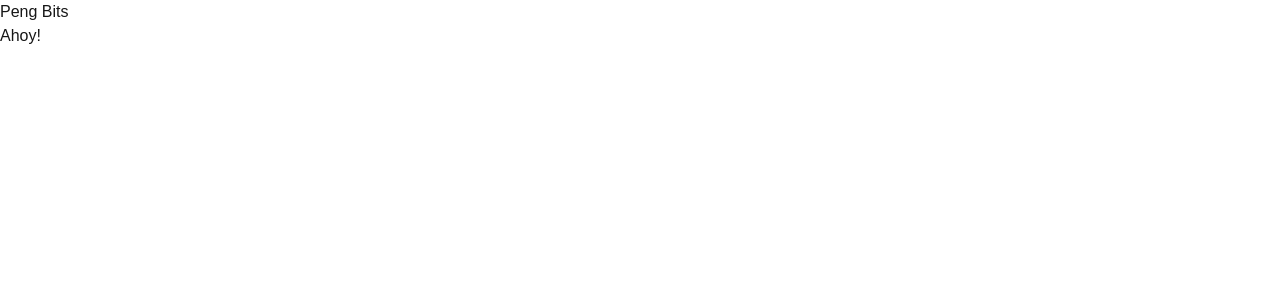
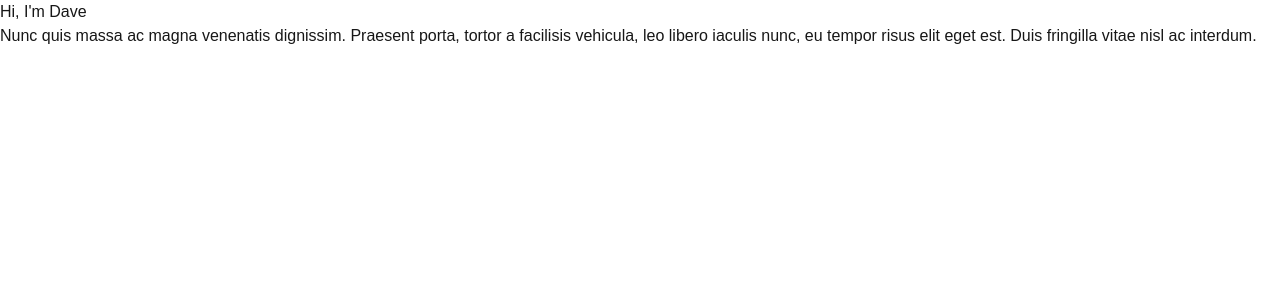
Before and after one commit to pengbits/pengbits.github.io, a Next.js app: page / in a window 1280 px wide. Shown: the top 300 px of the page. Built offline with nearby package versions, Linux system fonts and the light colour scheme.

Commit message:
force nojekyll

```diff
--- a/src/app/page.tsx
+++ b/src/app/page.tsx
@@ -2,8 +2,8 @@
 export default function Home() {
   return (
     <div>
-      <h1>Peng Bits</h1>
-      <p>Ahoy!</p>
+      <h1>Hi, I&apos;m Dave</h1>
+      <p>Nunc quis massa ac magna venenatis dignissim. Praesent porta, tortor a facilisis vehicula, leo libero iaculis nunc, eu tempor risus elit eget est. Duis fringilla vitae nisl ac interdum. </p>
     </div>
   );
 }
```
